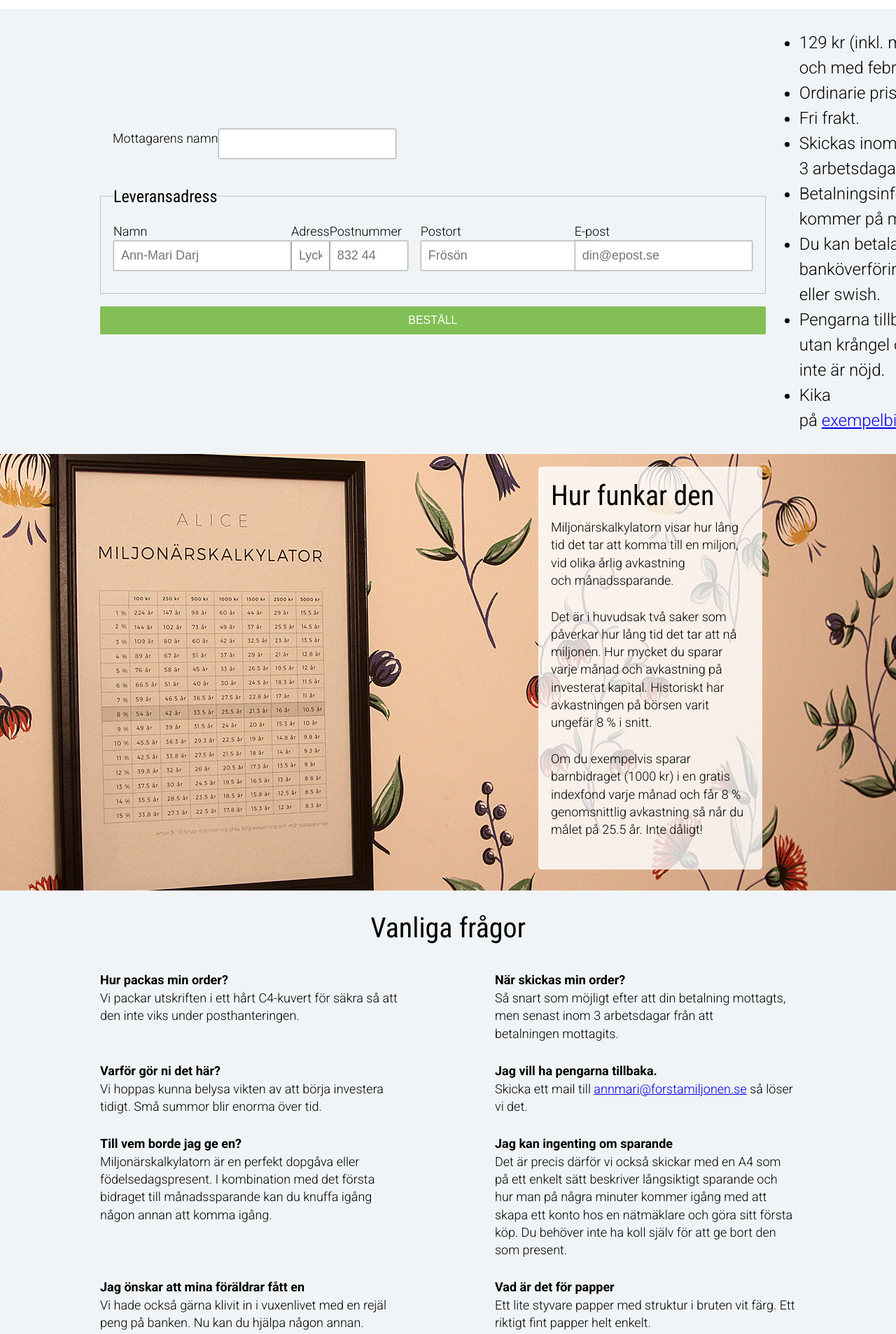
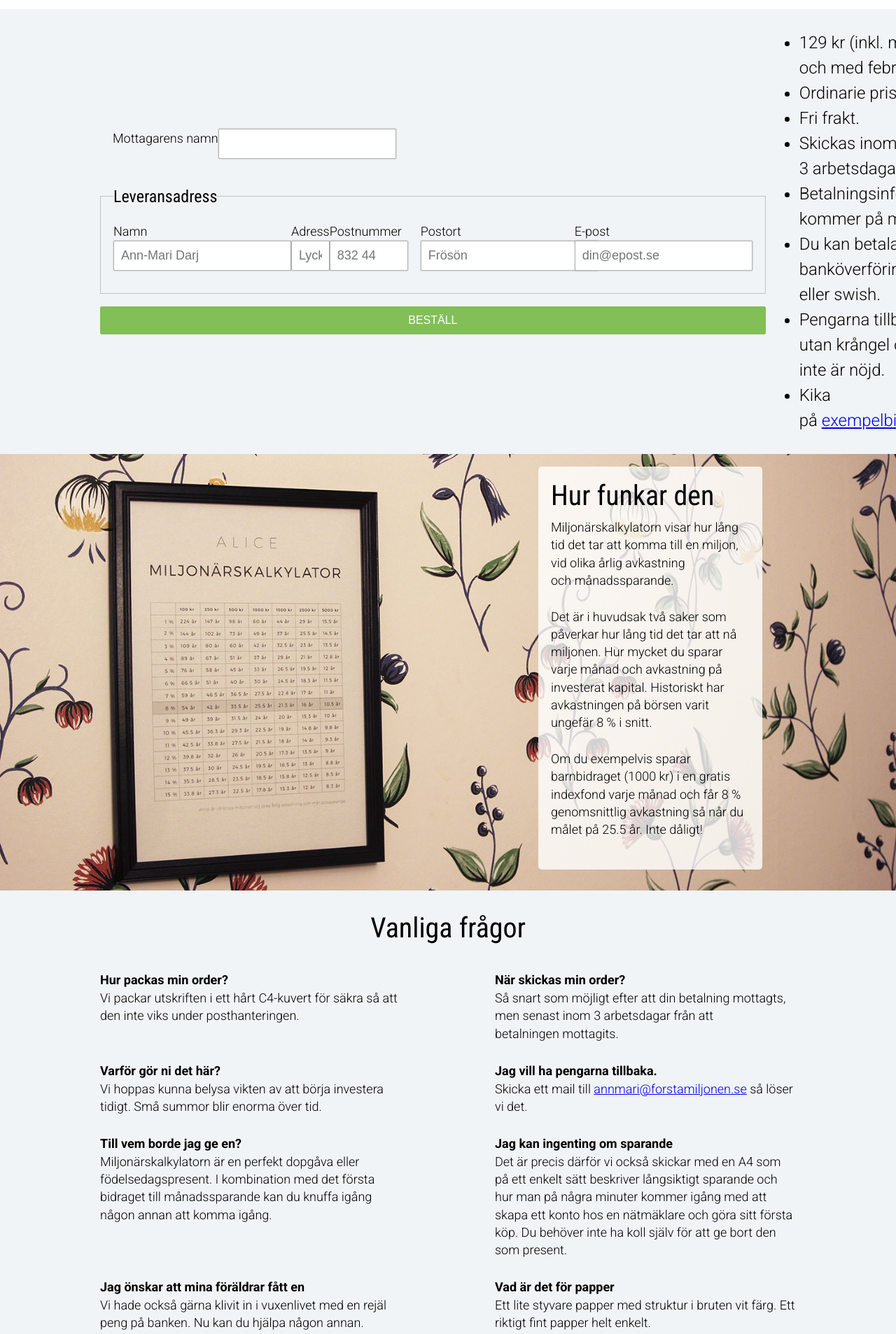
Before and after one commit to amo222/amo222.github.io, a Jekyll site: the page built from index.html, in a window 1280 px wide. Shown: the part 1161-3068 px from the top of the page at 70% size. Built offline with Jekyll 4.4.1, drawn with Linux system fonts in a browser that asks for light colours.

Commit message:
Change image

```diff
--- a/assets/stylesheets/main.scss
+++ b/assets/stylesheets/main.scss
@@ -151,8 +151,9 @@
     background-size: cover;
 
     @media(min-width: 900px) {
-        background: url('/assets/images/section_features2.jpg');
+        background: url('/assets/images/section_features.jpg');
         background-position: center;
+        background-size: cover;
     }
 }
 
```
Also changed, not shown: assets/images/section_features.jpg, assets/images/section_features2.jpg (deleted), 2 other files.
